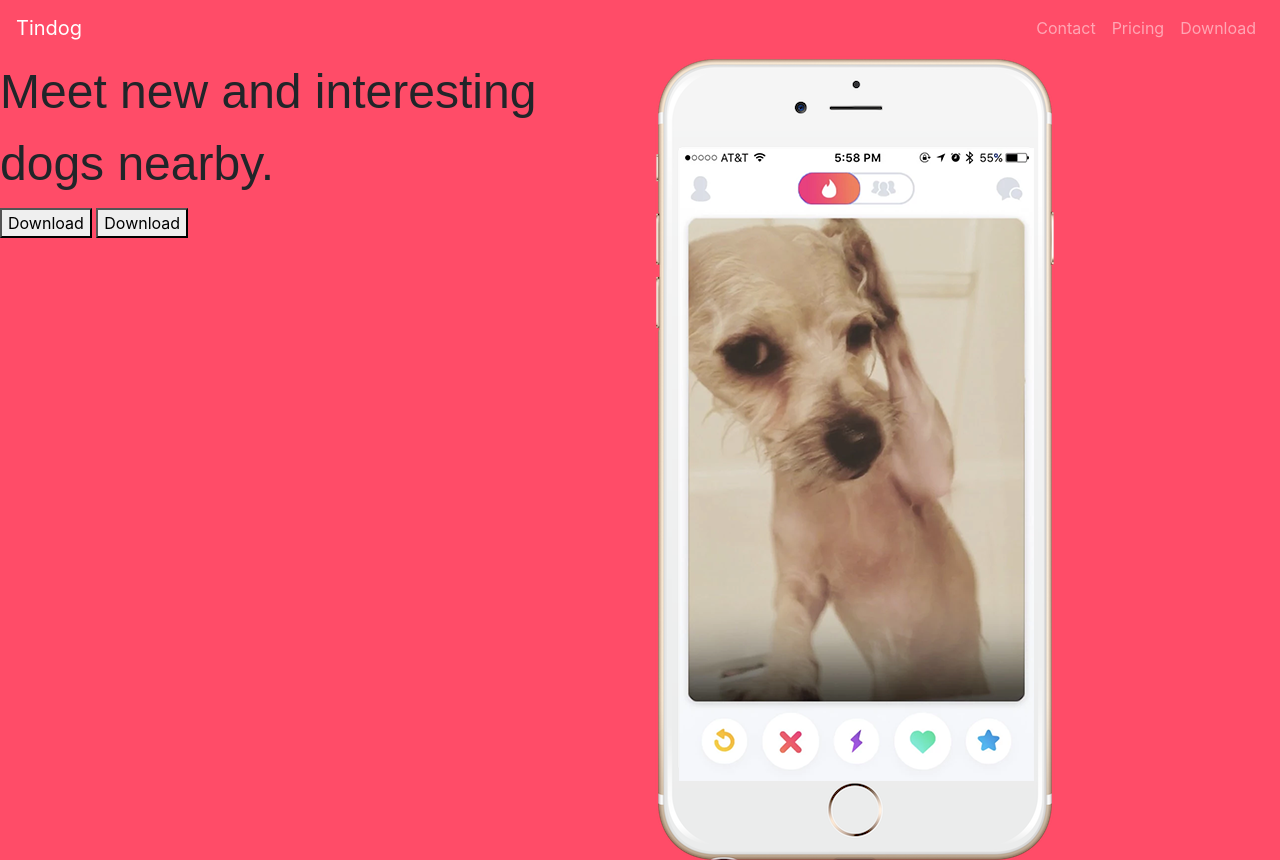
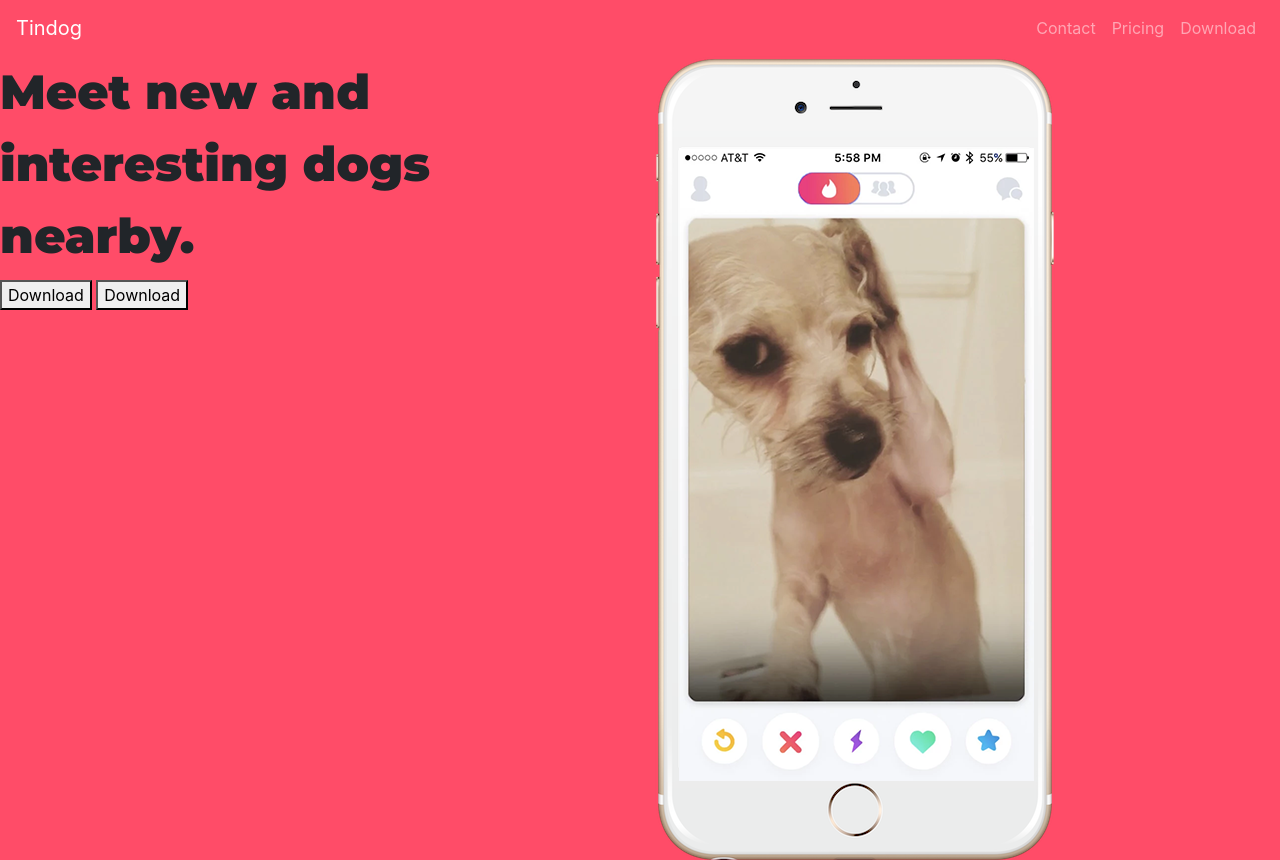
Before and after one commit to Mileba/TinDoog, a plain HTML site: page index.html in a window 1280 px wide. Shown: the top 860 px of the page. Drawn offline with nearby package versions, Linux system fonts and the light colour scheme.

Commit message:
added font family

```diff
--- a/css/styles.css
+++ b/css/styles.css
@@ -2,7 +2,7 @@
     background-color: #ff4c68;
 }
 h1{
-    font-family: "Montserrat-Black", sans-serif;
+    font-family: "Montserrat", sans-serif;
     font-size: 3rem;
     line-height: 1.5;
 }
--- a/index.html
+++ b/index.html
@@ -6,7 +6,7 @@
   <title>TinDog</title>
   <link rel="stylesheet" href="https://stackpath.bootstrapcdn.com/bootstrap/4.5.0/css/bootstrap.min.css" integrity="sha384-9aIt2nRpC12Uk9gS9baDl411NQApFmC26EwAOH8WgZl5MYYxFfc+NcPb1dKGj7Sk" crossorigin="anonymous">
   <link rel="stylesheet" href="css/styles.css">
-  <link href="https://fonts.googleapis.com/css2?family=Montserrat&family=Ubuntu&display=swap" rel="stylesheet">
+  <link href="https://fonts.googleapis.com/css2?family=Montserrat:wght@900&family=Ubuntu&display=swap" rel="stylesheet">
   <script src="https://code.jquery.com/jquery-3.5.1.slim.min.js" integrity="sha384-DfXdz2htPH0lsSSs5nCTpuj/zy4C+OGpamoFVy38MVBnE+IbbVYUew+OrCXaRkfj" crossorigin="anonymous"></script>
   <script src="https://cdn.jsdelivr.net/npm/popper.js@1.16.0/dist/umd/popper.min.js" integrity="sha384-Q6E9RHvbIyZFJoft+2mJbHaEWldlvI9IOYy5n3zV9zzTtmI3UksdQRVvoxMfooAo" crossorigin="anonymous"></script>
   <script src="https://stackpath.bootstrapcdn.com/bootstrap/4.5.0/js/bootstrap.min.js" integrity="sha384-OgVRvuATP1z7JjHLkuOU7Xw704+h835Lr+6QL9UvYjZE3Ipu6Tp75j7Bh/kR0JKI" crossorigin="anonymous"></script>
```
